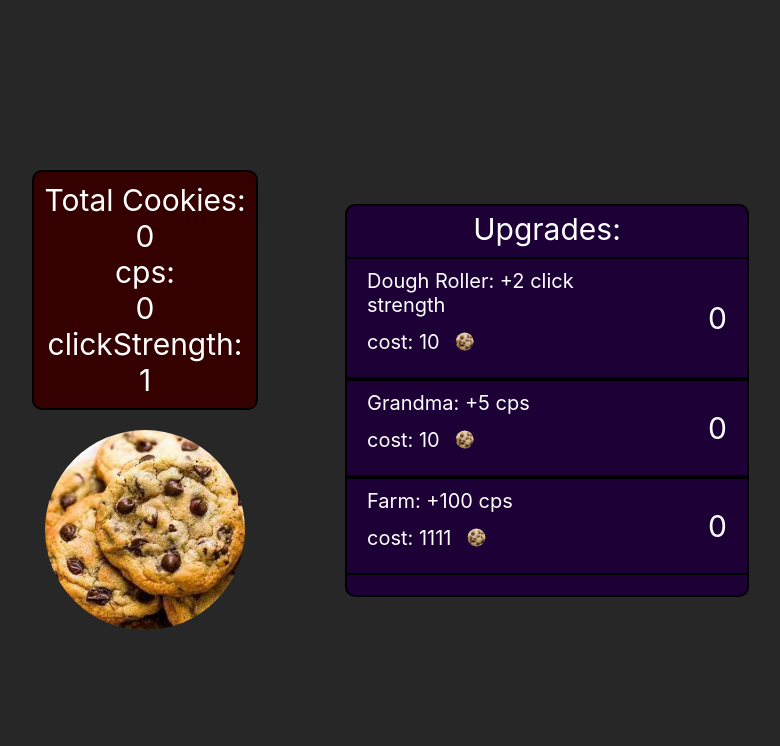
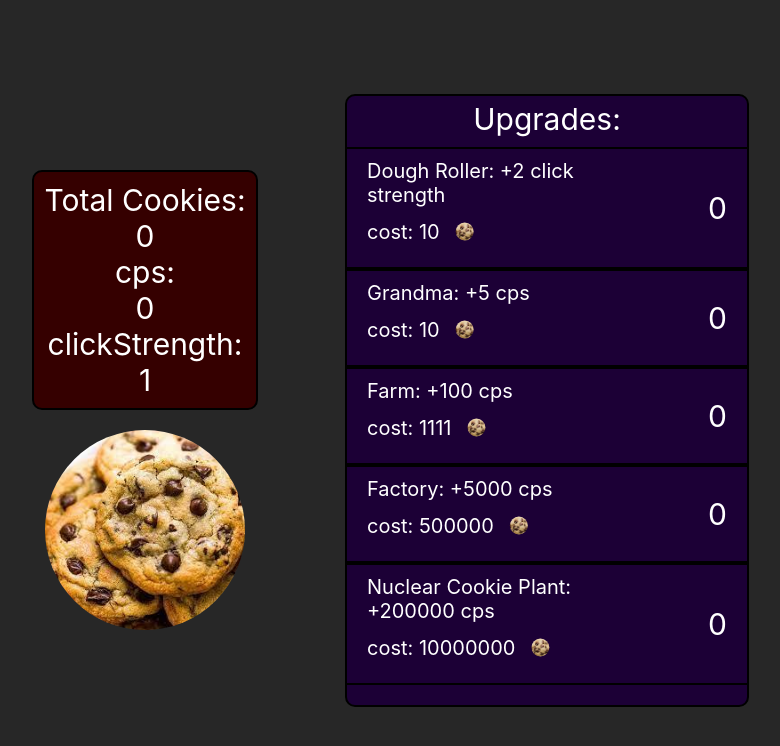
Before and after one commit to DrewAMSD/cookie-clicker, a React (Create React App) app: page /CookiePage in a window 1280 px wide. Shown: the top 746 px of the page, without its empty margins (293-1073 px from the left). Built offline with nearby package versions, Linux system fonts and the light colour scheme.

Commit message:
factory and nuclear cookie plant

```diff
--- a/src/pages/CookiePage.jsx
+++ b/src/pages/CookiePage.jsx
@@ -23,6 +23,18 @@ export default function CookiePage() {
     cost: 1111,
     numOwned: 0,
     strength: 100,
+    multiplier: 1,
+  });
+  const [factory, setFactory] = useState({
+    cost: 500000,
+    numOwned: 0,
+    strength: 5000,
+    multiplier: 1,
+  });
+  const [nuclearPlant, setNuclearPlant] = useState({
+    cost: 10000000,
+    numOwned: 0,
+    strength: 200000,
     multiplier: 1,
   });
 
@@ -147,13 +159,56 @@ export default function CookiePage() {
       setFarm((prevFarm) => {
         const newFarm = {
           ...prevFarm,
-          cost: Math.floor(prevFarm.cost * 1.15),
+          cost: Math.floor(prevFarm.cost * 1.4),
           numOwned: prevFarm.numOwned + 1,
         };
         return newFarm;
       });
       setCps((prevCps) => {
         const newCps = prevCps + farm.strength * farm.multiplier;
+        return newCps;
+      });
+    }
+  };
+
+  const FactoryClicked = () => {
+    if (cookies >= factory.cost) {
+      setCookies((prevCookies) => {
+        const newCookies = prevCookies - factory.cost;
+        return newCookies;
+      });
+      setFactory((prevFactory) => {
+        const newFactory = {
+          ...prevFactory,
+          cost: Math.floor(prevFactory.cost * 1.6),
+          numOwned: prevFactory.numOwned + 1,
+        };
+        return newFactory;
+      });
+      setCps((prevCps) => {
+        const newCps = prevCps + factory.strength * factory.multiplier;
+        return newCps;
+      });
+    }
+  };
+
+  const NuclearPlantClicked = () => {
+    if (cookies >= nuclearPlant.cost) {
+      setCookies((prevCookies) => {
+        const newCookies = prevCookies - nuclearPlant.cost;
+        return newCookies;
+      });
+      setNuclearPlant((prevNuclearPlant) => {
+        const newNuclearPlant = {
+          ...prevNuclearPlant,
+          cost: Math.floor(prevNuclearPlant.cost * 1.4),
+          numOwned: prevNuclearPlant.numOwned + 1,
+        };
+        return newNuclearPlant;
+      });
+      setCps((prevCps) => {
+        const newCps =
+          prevCps + nuclearPlant.strength * nuclearPlant.multiplier;
         return newCps;
       });
     }
@@ -189,6 +244,22 @@ export default function CookiePage() {
             itemInfo={"Farm: +" + farm.strength * farm.multiplier + " cps"}
             onClick={FarmClicked}
           />
+          <UpgradeItem
+            upgradeItem={factory}
+            itemInfo={
+              "Factory: +" + factory.strength * factory.multiplier + " cps"
+            }
+            onClick={FactoryClicked}
+          />
+          <UpgradeItem
+            upgradeItem={nuclearPlant}
+            itemInfo={
+              "Nuclear Cookie Plant: +" +
+              nuclearPlant.strength * nuclearPlant.multiplier +
+              " cps"
+            }
+            onClick={NuclearPlantClicked}
+          />
         </div>
       </div>
     </>
```
